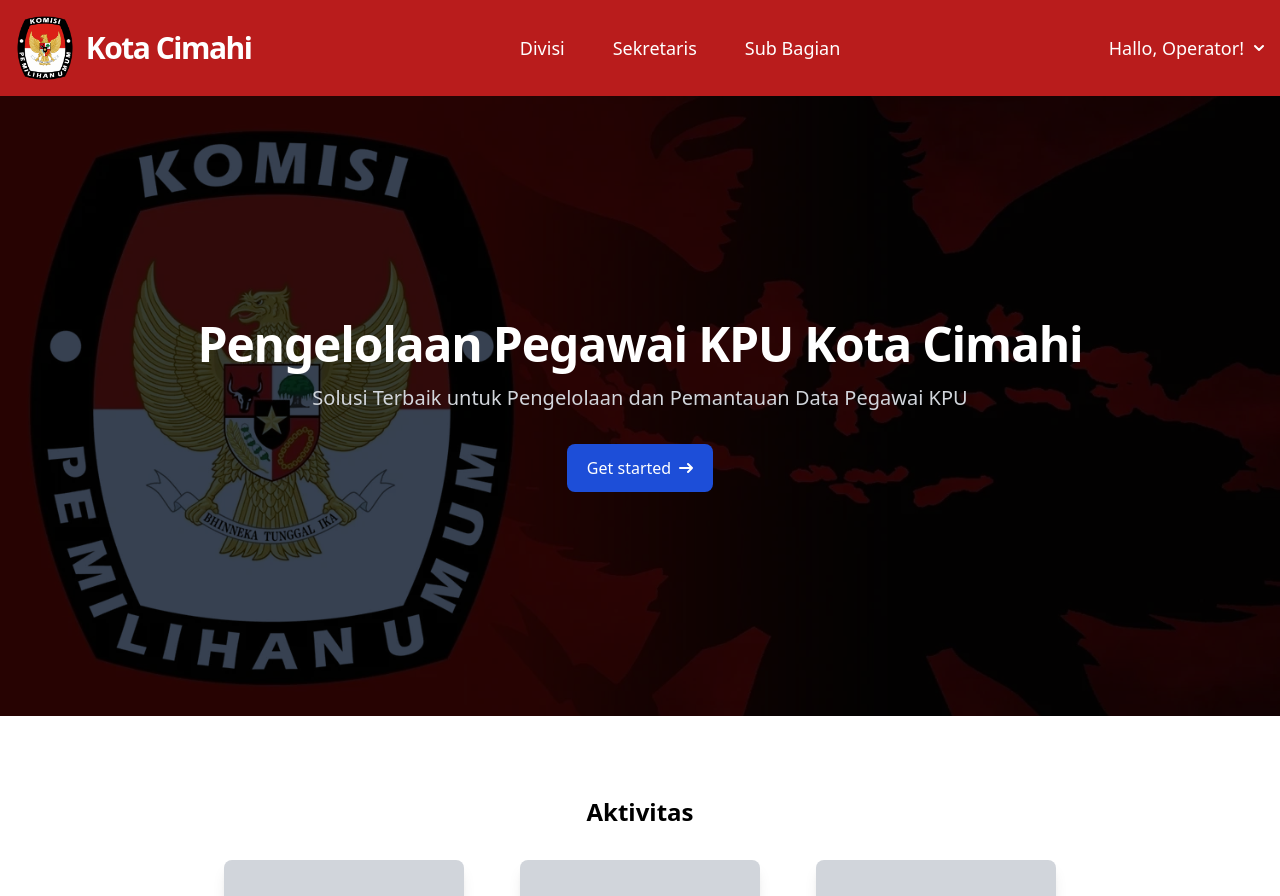
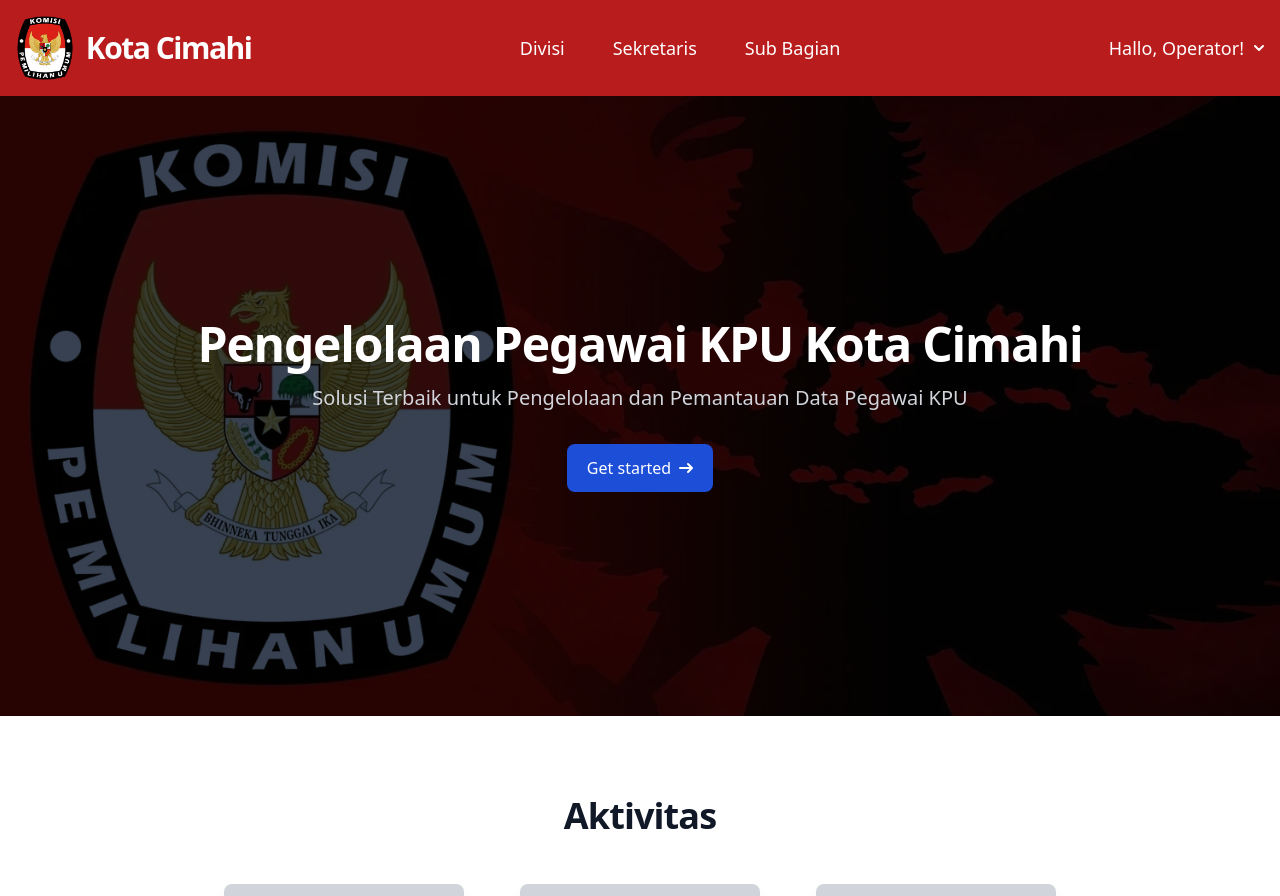
Before and after one commit to ahmadbadar13/kp-project, a React (Create React App) app: page /Dashboard-Op in a window 1280 px wide. Shown: the top 896 px of the page. Built offline with nearby package versions, Linux system fonts and the light colour scheme; the HTML template or start-up script is replaced by a standard one.

Commit message:
Revisi heading

```diff
--- a/src/pages/Operator/Dashboard-Op.jsx
+++ b/src/pages/Operator/Dashboard-Op.jsx
@@ -256,7 +256,7 @@
       {/* Start: Konten Sementara */}
       <div className="flex flex-col items-center m-20">
         <div className="text-center mb-8 text-2xl font-semibold">
-          Aktivitas
+          <h1 class="mb-4 text-4xl font-extrabold leading-none tracking-tight text-gray-900 md:text-2xl lg:text-4xl dark:text-black">Aktivitas</h1>
         </div>
         <div className="flex space-x-4 gap-10 justify-center">
           <div className="w-60 h-60 bg-gray-300 rounded-lg flex flex-col items-center justify-center p-4 shadow-lg hover:shadow-xl transition-shadow duration-300">
```
